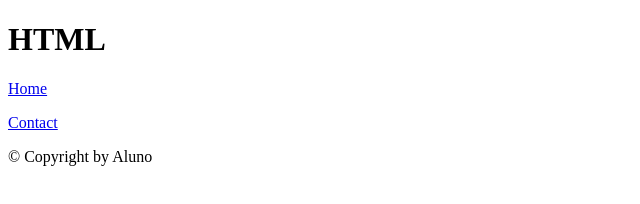
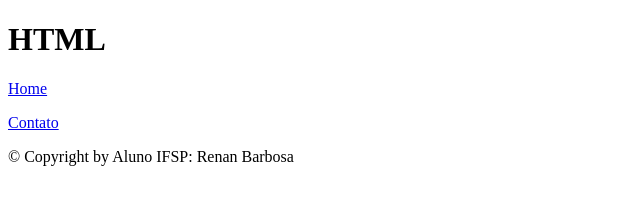
Before and after one commit to RenanCode/Aula02b, a plain HTML site: page Index.html in a window 1280 px wide. Shown: the whole page, without its empty margins (0-640 px from the left). Drawn offline with Linux system fonts and the light colour scheme.

Commit message:
Update Index.html

```diff
--- a/Index.html
+++ b/Index.html
@@ -9,7 +9,7 @@
 
 		<title>HTML</title>
 		<meta name="description" content="">
-		<meta name="author" content="Aluno">
+		<meta name="author" content="Renan Barbosa">
 
 		<meta name="viewport" content="width=device-width; initial-scale=1.0">
 
@@ -28,7 +28,7 @@
 					<a href="/">Home</a>
 				</p>
 				<p>
-					<a href="/contact">Contact</a>
+					<a href="/contact">Contato</a>
 				</p>
 			</nav>
 
@@ -38,7 +38,7 @@
 
 			<footer>
 				<p>
-					&copy; Copyright  by Aluno
+					&copy; Copyright  by Aluno IFSP:  Renan Barbosa
 				</p>
 			</footer>
 		</div>
```
